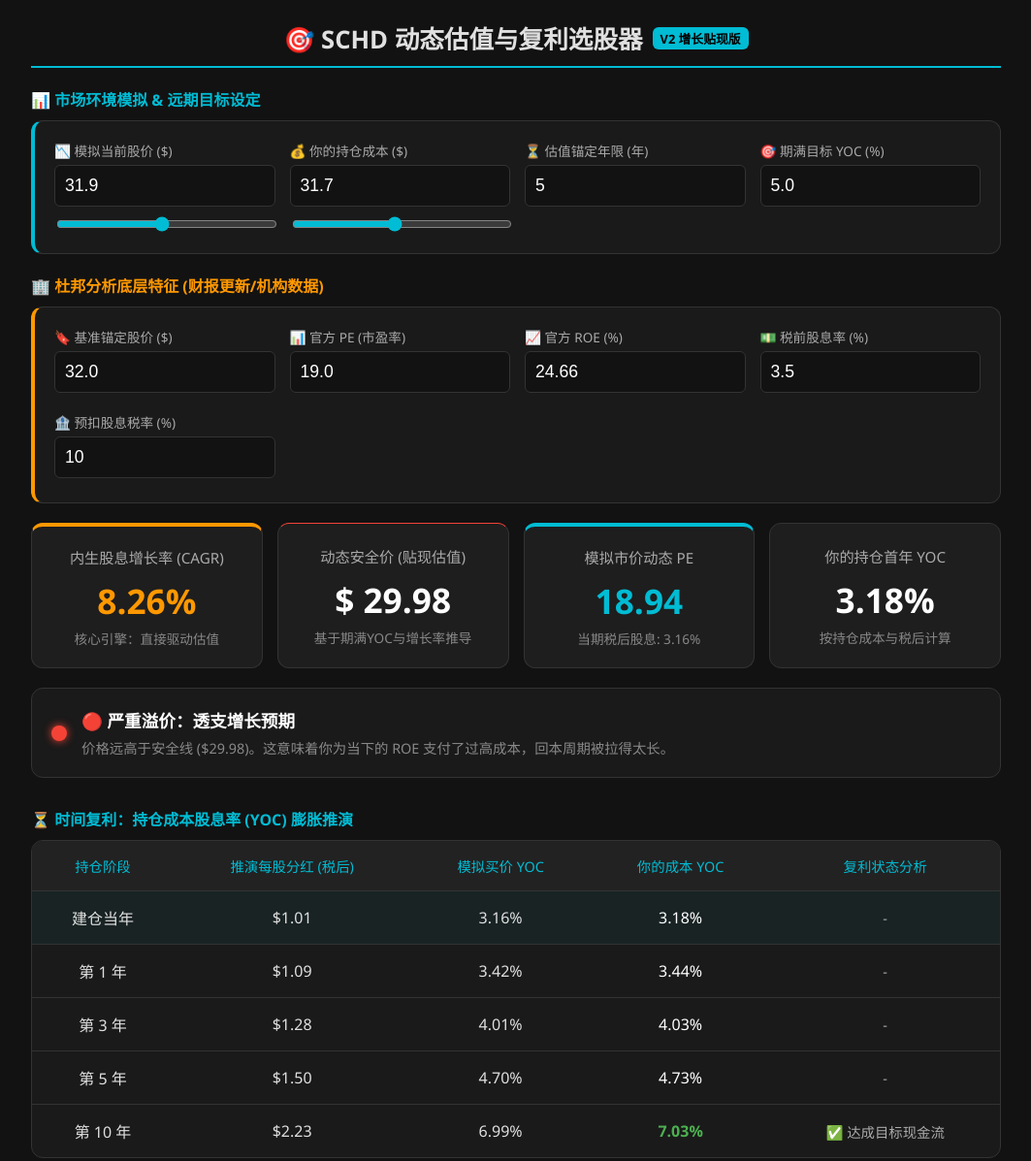
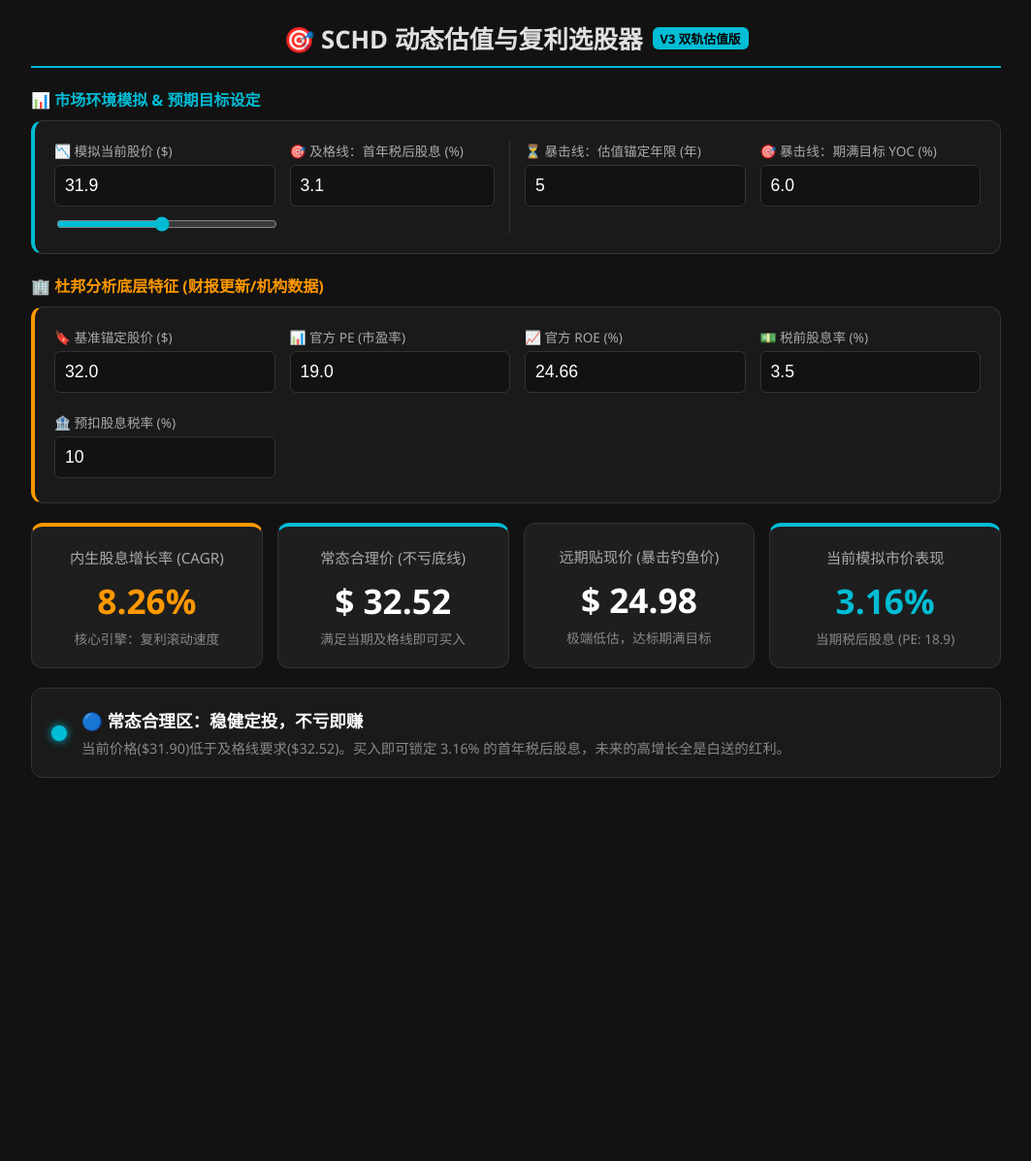
Before and after one commit to SherlockRobo/SCHD-calculator, a plain HTML site: page index.html in a window 1280 px wide. Shown: the whole page at 97% size, without its empty margins (108-1171 px from the left). After the commit the page ends 842 px from the top, so only its background shows below. Drawn offline with Linux system fonts and the light colour scheme.

Commit message:
Update index.html

```diff
--- a/index.html
+++ b/index.html
@@ -3,7 +3,7 @@
 <head>
     <meta charset="UTF-8">
     <meta name="viewport" content="width=device-width, initial-scale=1.0">
-    <title>SCHD 动态估值与复利选股器 V2</title>
+    <title>SCHD 动态估值与复利选股器 V3</title>
     <style>
         :root {
             --bg-color: #121212; --card-bg: #1e1e1e; --text-color: #e0e0e0;
@@ -52,29 +52,28 @@
 <div class="container">
     <header>
         <h1 style="margin: 0; font-size: 1.6rem; display: flex; align-items: center; justify-content: center;">
-            🎯 SCHD 动态估值与复利选股器 <span class="version-badge">V2 增长贴现版</span>
+            🎯 SCHD 动态估值与复利选股器 <span class="version-badge">V3 双轨估值版</span>
         </h1>
     </header>
 
-    <div class="section-title title-cyan">📊 市场环境模拟 & 远期目标设定</div>
+    <div class="section-title title-cyan">📊 市场环境模拟 & 预期目标设定</div>
     <div class="controls-grid market">
         <div class="control-group">
             <label>📉 模拟当前股价 ($)</label>
             <input type="number" id="in_price" value="31.9" step="0.1" oninput="calculate()">
             <input type="range" id="slide_price" min="20" max="45" value="31.9" step="0.1" oninput="sync('slide_price', 'in_price')">
         </div>
-        <div class="control-group">
-            <label>💰 你的持仓成本 ($)</label>
-            <input type="number" id="in_cost" value="31.7" step="0.1" oninput="calculate()">
-            <input type="range" id="slide_cost" min="20" max="45" value="31.7" step="0.1" oninput="sync('slide_cost', 'in_cost')">
+        <div class="control-group" style="border-right: 1px solid #333; padding-right: 15px;">
+            <label>🎯 及格线：首年税后股息 (%)</label>
+            <input type="number" id="in_target_baseline" value="3.1" step="0.1" oninput="calculate()" title="只要达到这个股息率就不亏">
         </div>
         <div class="control-group">
-            <label>⏳ 估值锚定年限 (年)</label>
-            <input type="number" id="in_anchor_years" value="5" step="1" oninput="calculate()" title="打算持有的年限基准">
+            <label>⏳ 暴击线：估值锚定年限 (年)</label>
+            <input type="number" id="in_anchor_years" value="5" step="1" oninput="calculate()">
         </div>
         <div class="control-group">
-            <label>🎯 期满目标 YOC (%)</label>
-            <input type="number" id="in_target_yoc" value="5.0" step="0.1" oninput="calculate()" title="在锚定年份希望达到的税后股息率">
+            <label>🎯 暴击线：期满目标 YOC (%)</label>
+            <input type="number" id="in_target_yoc" value="6.0" step="0.1" oninput="calculate()">
         </div>
     </div>
 
@@ -106,22 +105,22 @@
         <div class="card" style="border-top: 4px solid var(--orange);">
             <h3>内生股息增长率 (CAGR)</h3>
             <div class="metric text-orange" id="out_growth">0.0%</div>
-            <div class="metric-sub">核心引擎：直接驱动估值</div>
+            <div class="metric-sub">核心引擎：复利滚动速度</div>
         </div>
-        <div class="card" id="card_safe">
-            <h3>动态安全价 (贴现估值)</h3>
-            <div class="metric" id="out_safe">$ 0.00</div>
-            <div class="metric-sub">基于期满YOC与增长率推导</div>
+        <div class="card" id="card_fair" style="border-top: 4px solid var(--green);">
+            <h3>常态合理价 (不亏底线)</h3>
+            <div class="metric" id="out_fair">$ 0.00</div>
+            <div class="metric-sub">满足当期及格线即可买入</div>
+        </div>
+        <div class="card" id="card_deep">
+            <h3>远期贴现价 (暴击钓鱼价)</h3>
+            <div class="metric" id="out_deep">$ 0.00</div>
+            <div class="metric-sub">极端低估，达标期满目标</div>
         </div>
         <div class="card" style="border-top: 4px solid var(--cyan);">
-            <h3>模拟市价动态 PE</h3>
-            <div class="metric text-cyan" id="out_sim_pe">0.00</div>
-            <div class="metric-sub">当期税后股息: <span id="out_sim_post_yield">0.0%</span></div>
-        </div>
-        <div class="card">
-            <h3>你的持仓首年 YOC</h3>
-            <div class="metric" id="out_yoc">0.0%</div>
-            <div class="metric-sub">按持仓成本与税后计算</div>
+            <h3>当前模拟市价表现</h3>
+            <div class="metric text-cyan" id="out_sim_post_yield">0.0%</div>
+            <div class="metric-sub">当期税后股息 (PE: <span id="out_sim_pe">0.0</span>)</div>
         </div>
     </div>
 
@@ -133,22 +132,6 @@
         </div>
     </div>
 
-    <div class="section-title title-cyan" style="margin-top: 30px;">⏳ 时间复利：持仓成本股息率 (YOC) 膨胀推演</div>
-    <div class="table-container">
-        <table>
-            <thead>
-                <tr>
-                    <th>持仓阶段</th>
-                    <th>推演每股分红 (税后)</th>
-                    <th>模拟买价 YOC</th>
-                    <th>你的成本 YOC</th>
-                    <th>复利状态分析</th>
-                </tr>
-            </thead>
-            <tbody id="table_body">
-            </tbody>
-        </table>
-    </div>
 </div>
 
 <script>
@@ -165,92 +148,69 @@
         let baseYield = parseFloat(document.getElementById('in_yield').value) / 100;
         let taxRate = parseFloat(document.getElementById('in_tax').value) / 100;
 
-        // --- 市场与远期目标参数 ---
+        // --- 市场与预期目标参数 ---
         let simPrice = parseFloat(document.getElementById('in_price').value);
-        let costPrice = parseFloat(document.getElementById('in_cost').value);
+        let targetBaseline = parseFloat(document.getElementById('in_target_baseline').value) / 100; // 不亏及格线
         let anchorYears = parseFloat(document.getElementById('in_anchor_years').value);
-        let targetYoc = parseFloat(document.getElementById('in_target_yoc').value) / 100;
+        let targetYoc = parseFloat(document.getElementById('in_target_yoc').value) / 100; // 远期暴击线
 
         // --- 核心杜邦逻辑推演 ---
         let eps = refPrice / basePe;
-        let dps = refPrice * baseYield; // 当期税前分红
-
+        let dps = refPrice * baseYield;
         let payoutRatio = basePe * baseYield;
         if(payoutRatio > 1) payoutRatio = 1;
 
         // 核心引擎：增长率
         let growthRate = baseRoe * (1 - payoutRatio);
 
-        // --- 动态安全价贴现逻辑 (V2 核心升级) ---
-        // 公式：目标年份的税后分红 = 当期税后分红 * (1 + 增长率)^年限
-        // 安全买入价 = 目标年份税后分红 / 期满目标YOC
+        // --- 双轨估值逻辑 (V3 核心升级) ---
+        // 1. 常态合理价 (只看当下，买入即达标)
+        let fairPrice = (dps * (1 - taxRate)) / targetBaseline;
+
+        // 2. 远期贴现价 (苛刻要求，暴击钓鱼)
         let futureTaxedDps = dps * (1 - taxRate) * Math.pow(1 + growthRate, anchorYears);
-        let safePrice = futureTaxedDps / targetYoc;
+        let deepSafePrice = futureTaxedDps / targetYoc;
 
         // --- 模拟市场动态数据 ---
         let simPe = simPrice / eps;
         let simPreYield = dps / simPrice;
         let simPostYield = simPreYield * (1 - taxRate);
-        let myYoc = (dps * (1 - taxRate)) / costPrice;
 
         // --- 更新顶部卡片 UI ---
         document.getElementById('out_growth').innerText = (growthRate * 100).toFixed(2) + "%";
-        document.getElementById('out_safe').innerText = "$ " + safePrice.toFixed(2);
-        document.getElementById('out_sim_pe').innerText = simPe.toFixed(2);
+        document.getElementById('out_fair').innerText = "$ " + fairPrice.toFixed(2);
+        document.getElementById('out_deep').innerText = "$ " + deepSafePrice.toFixed(2);
         document.getElementById('out_sim_post_yield').innerText = (simPostYield * 100).toFixed(2) + "%";
-        document.getElementById('out_yoc').innerText = (myYoc * 100).toFixed(2) + "%";
+        document.getElementById('out_sim_pe').innerText = simPe.toFixed(1);
 
-        // --- 红绿灯操作提示逻辑 ---
+        // --- 红绿灯操作提示逻辑 (以合理常态价为主轴) ---
         let light = document.getElementById('status_light');
         let title = document.getElementById('action_title');
         let desc = document.getElementById('action_desc');
-        let cardSafe = document.getElementById('card_safe');
+        let cardFair = document.getElementById('card_fair');
 
-        if (simPrice <= safePrice * 0.95) {
+        if (simPrice <= deepSafePrice) {
             light.style.backgroundColor = "var(--green)"; light.style.color = "var(--green)";
-            title.innerText = "🟢 极度低估：复利发动机开启";
-            desc.innerText = `当前估值极具吸引力。由于其 ${ (growthRate*100).toFixed(1) }% 的内生增长率，买入后无需等到 ${anchorYears} 年即可提前达成目标。`;
-            cardSafe.style.borderTopColor = "var(--green)";
-        } else if (simPrice <= safePrice * 1.05) {
+            light.style.boxShadow = "0 0 15px var(--green)";
+            title.innerText = "🟢 黄金坑底：砸锅卖铁，绝对暴击";
+            desc.innerText = `价格已跌穿远期贴现价。此时买入，不仅当期股息极高，${anchorYears}年后将大概率实现 ${ (targetYoc*100).toFixed(1) }% 的暴利现金流。`;
+            cardFair.style.borderTopColor = "var(--green)";
+        } else if (simPrice <= fairPrice) {
+            light.style.backgroundColor = "var(--cyan)"; light.style.color = "var(--cyan)";
+            title.innerText = "🔵 常态合理区：稳健定投，不亏即赚";
+            desc.innerText = `当前价格($${simPrice.toFixed(2)})低于及格线要求($${fairPrice.toFixed(2)})。买入即可锁定 ${(simPostYield*100).toFixed(2)}% 的首年税后股息，未来的高增长全是白送的红利。`;
+            cardFair.style.borderTopColor = "var(--cyan)";
+        } else if (simPrice <= fairPrice * 1.05) {
             light.style.backgroundColor = "var(--yellow)"; light.style.color = "var(--yellow)";
-            title.innerText = "🟡 估值中枢：合理区间的定投点";
-            desc.innerText = `价格完美贴合复利贴现模型。保持纪律买入，靠时间积累股数，${anchorYears} 年后大概率实现 ${ (targetYoc*100).toFixed(1) }% 现金流。`;
-            cardSafe.style.borderTopColor = "var(--yellow)";
+            title.innerText = "🟡 略微溢价：可观望或小额买入";
+            desc.innerText = `价格略高于你的不亏底线。首年利息微弱，需要消耗一点时间复利来填平溢价，不建议大额梭哈。`;
+            cardFair.style.borderTopColor = "var(--yellow)";
         } else {
             light.style.backgroundColor = "var(--red)"; light.style.color = "var(--red)";
-            title.innerText = "🔴 严重溢价：透支增长预期";
-            desc.innerText = `价格远高于安全线 ($${safePrice.toFixed(2)})。这意味着你为当下的 ROE 支付了过高成本，回本周期被拉得太长。`;
-            cardSafe.style.borderTopColor = "var(--red)";
+            title.innerText = "🔴 严重溢价：杀估值风险极高";
+            desc.innerText = `价格远超合理水平。当期股息率被严重稀释，建议坚决空仓，把子弹留给 00883.HK。`;
+            cardFair.style.borderTopColor = "var(--red)";
         }
-
-        // --- 底部 YOC 膨胀表格推演 ---
-        let years = [0, 1, 3, 5, 10];
-        let tbody = document.getElementById('table_body');
-        tbody.innerHTML = "";
-
-        years.forEach(year => {
-            let futureDps = dps * Math.pow(1 + growthRate, year);
-            let futurePostDps = futureDps * (1 - taxRate);
-
-            let simYoc = futurePostDps / simPrice;
-            let costYoc = futurePostDps / costPrice;
-
-            let tr = document.createElement('tr');
-            if(year === 0) tr.style.backgroundColor = "rgba(0, 188, 212, 0.05)";
-
-            let status = "-";
-            if (costYoc >= targetYoc && year > 0) status = "✅ 达成目标现金流";
-            if (costYoc >= targetYoc * 1.5) status = "🔥 超级印钞机";
-
-            tr.innerHTML = `
-                <td>${year === 0 ? '建仓当年' : '第 ' + year + ' 年'}</td>
-                <td>$${futurePostDps.toFixed(2)}</td>
-                <td>${(simYoc * 100).toFixed(2)}%</td>
-                <td style="color: ${costYoc >= targetYoc ? 'var(--green)' : '#fff'}; font-weight: ${costYoc >= targetYoc ? 'bold' : 'normal'};">${(costYoc * 100).toFixed(2)}%</td>
-                <td style="color: #aaa; font-size: 0.9em;">${status}</td>
-            `;
-            tbody.appendChild(tr);
-        });
     }
 
     window.onload = calculate;
```
